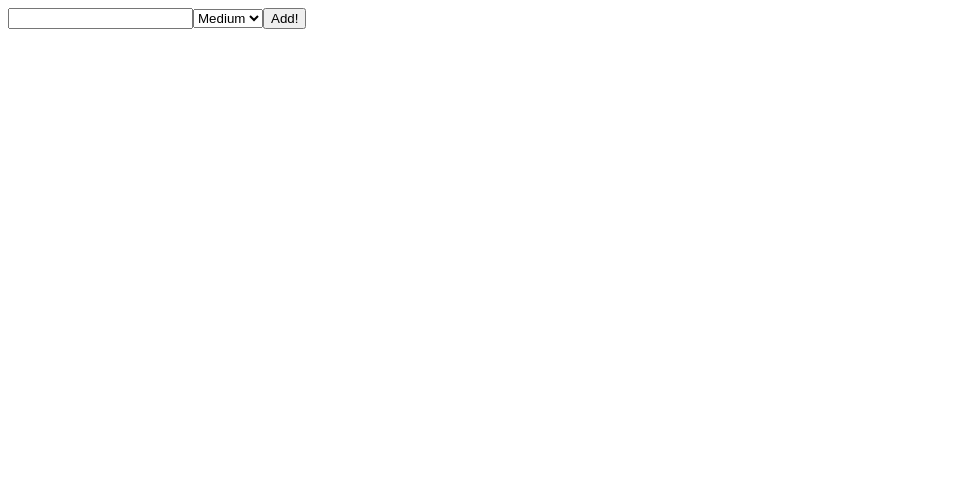
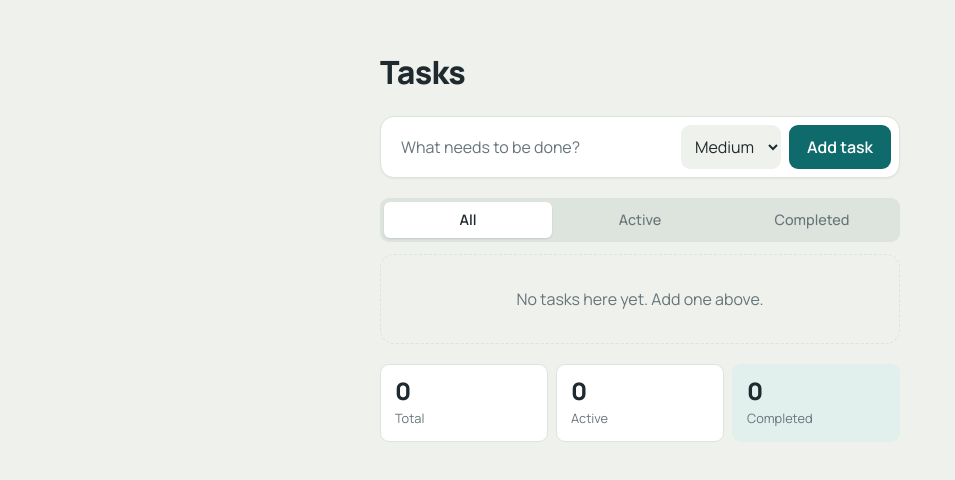
Before and after one commit to TulupaAnton/PracProps, a React (Vite) app: page / in a window 1280 px wide. Shown: the top 480 px of the page, without its empty margins (0-955 px from the left). Built offline with nearby package versions, Linux system fonts and the light colour scheme.

Commit message:
update and end TaskManager

```diff
--- a/src/TaskManager/TaskForm.jsx
+++ b/src/TaskManager/TaskForm.jsx
@@ -12,19 +12,31 @@ export function TaskForm({ onAdd }) {
     setPriority("Medium");
     setTitle("");
   }
+
   return (
-    <div>
+    <div className="form">
       <input
+        className="form__input"
         type="text"
         value={title}
+        placeholder="What needs to be done?"
+        aria-label="Task title"
         onChange={(e) => setTitle(e.target.value)}
+        onKeyDown={(e) => e.key === "Enter" && handleAdd()}
       />
-      <select value={priority} onChange={(e) => setPriority(e.target.value)}>
+      <select
+        className="form__select"
+        value={priority}
+        aria-label="Priority"
+        onChange={(e) => setPriority(e.target.value)}
+      >
         <option value="Low">Low</option>
         <option value="Medium">Medium</option>
         <option value="High">High</option>
       </select>
-      <button onClick={handleAdd}>Add!</button>
+      <button className="btn-primary" onClick={handleAdd}>
+        Add task
+      </button>
     </div>
   );
 }
--- a/src/TaskManager/TaskItem.jsx
+++ b/src/TaskManager/TaskItem.jsx
@@ -1,12 +1,26 @@
 export function TaskItem({ task, onDelete, onToggle }) {
+  const level = task.priority.toLowerCase();
+
   return (
-    <div>
-      <h3>{task.text}</h3>
-      <p>{task.priority}</p>
-      {/* <input type="checkbox" /> */}
-      {task.completed ? <p>Complited</p> : <p>Active</p>}
-      <button onClick={() => onDelete(task.id)}>Detele</button>
-      <button onClick={() => onToggle(task.id)}>Toggle</button>
-    </div>
+    <li className={`task task--${level}${task.completed ? " task--done" : ""}`}>
+      <input
+        className="task__check"
+        type="checkbox"
+        checked={task.completed}
+        onChange={() => onToggle(task.id)}
+        aria-label={`Mark "${task.text}" as ${task.completed ? "active" : "completed"}`}
+      />
+      <div className="task__body">
+        <h3 className="task__title">{task.text}</h3>
+        <p className="task__priority">{task.priority} priority</p>
+      </div>
+      <button
+        className="task__delete"
+        onClick={() => onDelete(task.id)}
+        aria-label={`Delete "${task.text}"`}
+      >
+        ×
+      </button>
+    </li>
   );
 }
--- a/src/TaskManager/TaskList.jsx
+++ b/src/TaskManager/TaskList.jsx
@@ -1,11 +1,15 @@
 import { TaskItem } from "./TaskItem";
 
 export function TaskList({ tasks, onDelete, onToggle }) {
+  if (tasks.length === 0) {
+    return <div className="list__empty">No tasks here yet. Add one above.</div>;
+  }
+
   return (
-    <div>
+    <ul className="list">
       {tasks.map((t) => (
         <TaskItem key={t.id} task={t} onDelete={onDelete} onToggle={onToggle} />
       ))}
-    </div>
+    </ul>
   );
 }
--- /dev/null
+++ b/src/TaskManager/TaskManager.css
@@ -0,0 +1,335 @@
+@import url("https://fonts.googleapis.com/css2?family=Manrope:wght@400;500;600;800&display=swap");
+
+:root {
+  --bg: #eef1ec;
+  --surface: #ffffff;
+  --ink: #1f2a2e;
+  --ink-soft: #66757a;
+  --line: #dde3dd;
+  --accent: #0f6b6b;
+  --accent-ink: #ffffff;
+  --accent-wash: #e1efed;
+  --high: #c0472f;
+  --medium: #a97712;
+  --low: #4a6b8c;
+  --radius: 14px;
+  --radius-sm: 9px;
+}
+
+@media (prefers-color-scheme: dark) {
+  :root {
+    --bg: #141b1d;
+    --surface: #1c2629;
+    --ink: #e8eeea;
+    --ink-soft: #92a3a7;
+    --line: #2c393d;
+    --accent: #4fb3ab;
+    --accent-ink: #0d1819;
+    --accent-wash: #20393a;
+    --high: #ee8a73;
+    --medium: #e0b45a;
+    --low: #8fb1d3;
+  }
+}
+
+* {
+  box-sizing: border-box;
+}
+
+body {
+  margin: 0;
+  background: var(--bg);
+  color: var(--ink);
+  font-family:
+    "Manrope",
+    system-ui,
+    -apple-system,
+    "Segoe UI",
+    sans-serif;
+  line-height: 1.5;
+}
+
+button,
+input,
+select {
+  font: inherit;
+  color: inherit;
+}
+
+:focus-visible {
+  outline: 2px solid var(--accent);
+  outline-offset: 2px;
+}
+
+/* ---------- Layout ---------- */
+.app {
+  max-width: 560px;
+  margin: 0 auto;
+  padding: 48px 20px 64px;
+}
+
+.app__title {
+  margin: 0 0 20px;
+  font-size: 2rem;
+  font-weight: 800;
+  letter-spacing: -0.02em;
+}
+
+/* ---------- Form ---------- */
+.form {
+  display: flex;
+  gap: 8px;
+  padding: 8px;
+  background: var(--surface);
+  border: 1px solid var(--line);
+  border-radius: var(--radius);
+  box-shadow: 0 1px 2px rgba(20, 40, 40, 0.05);
+}
+
+.form__input {
+  flex: 1;
+  min-width: 0;
+  padding: 10px 12px;
+  background: transparent;
+  border: 0;
+  border-radius: var(--radius-sm);
+}
+.form__input::placeholder {
+  color: var(--ink-soft);
+}
+.form__input:focus-visible {
+  outline-offset: -2px;
+}
+
+.form__select {
+  padding: 0 10px;
+  background: var(--bg);
+  border: 0;
+  border-radius: var(--radius-sm);
+  cursor: pointer;
+}
+
+.btn-primary {
+  padding: 10px 18px;
+  font-weight: 600;
+  background: var(--accent);
+  color: var(--accent-ink);
+  border: 0;
+  border-radius: var(--radius-sm);
+  cursor: pointer;
+  transition:
+    filter 0.15s,
+    transform 0.1s;
+}
+.btn-primary:hover {
+  filter: brightness(1.1);
+}
+.btn-primary:active {
+  transform: scale(0.97);
+}
+
+/* ---------- Filters ---------- */
+.filters {
+  display: flex;
+  gap: 4px;
+  margin: 20px 0 12px;
+  padding: 4px;
+  background: var(--line);
+  border-radius: var(--radius-sm);
+}
+
+.filters__btn {
+  flex: 1;
+  padding: 7px 0;
+  font-size: 0.9rem;
+  font-weight: 500;
+  color: var(--ink-soft);
+  background: transparent;
+  border: 0;
+  border-radius: 6px;
+  cursor: pointer;
+  transition:
+    background 0.15s,
+    color 0.15s;
+}
+.filters__btn:hover {
+  color: var(--ink);
+}
+.filters__btn--active {
+  background: var(--surface);
+  color: var(--ink);
+  font-weight: 600;
+  box-shadow: 0 1px 2px rgba(20, 40, 40, 0.12);
+}
+
+/* ---------- List ---------- */
+.list {
+  display: flex;
+  flex-direction: column;
+  gap: 8px;
+  margin: 0;
+  padding: 0;
+  list-style: none;
+}
+
+.list__empty {
+  padding: 32px 16px;
+  text-align: center;
+  color: var(--ink-soft);
+  border: 1.5px dashed var(--line);
+  border-radius: var(--radius);
+}
+
+/* ---------- Item ---------- */
+.task {
+  display: flex;
+  align-items: center;
+  gap: 14px;
+  padding: 14px 14px 14px 16px;
+  background: var(--surface);
+  border: 1px solid var(--line);
+  border-left: 4px solid var(--low);
+  border-radius: var(--radius);
+}
+.task--high {
+  border-left-color: var(--high);
+}
+.task--medium {
+  border-left-color: var(--medium);
+}
+.task--low {
+  border-left-color: var(--low);
+}
+
+.task__check {
+  flex: none;
+  appearance: none;
+  width: 22px;
+  height: 22px;
+  margin: 0;
+  border: 2px solid var(--ink-soft);
+  border-radius: 50%;
+  cursor: pointer;
+  display: grid;
+  place-content: center;
+  transition:
+    background 0.15s,
+    border-color 0.15s;
+}
+.task__check::after {
+  content: "";
+  width: 10px;
+  height: 6px;
+  border-left: 2px solid var(--accent-ink);
+  border-bottom: 2px solid var(--accent-ink);
+  transform: translateY(-1px) rotate(-45deg) scale(0);
+  transition: transform 0.15s;
+}
+.task__check:checked {
+  background: var(--accent);
+  border-color: var(--accent);
+}
+.task__check:checked::after {
+  transform: translateY(-1px) rotate(-45deg) scale(1);
+}
+
+.task__body {
+  flex: 1;
+  min-width: 0;
+}
+
+.task__title {
+  margin: 0;
+  font-size: 1rem;
+  font-weight: 600;
+  overflow-wrap: anywhere;
+}
+.task--done .task__title {
+  color: var(--ink-soft);
+  text-decoration: line-through;
+}
+
+.task__priority {
+  margin: 2px 0 0;
+  font-size: 0.8rem;
+  font-weight: 600;
+}
+.task--high .task__priority {
+  color: var(--high);
+}
+.task--medium .task__priority {
+  color: var(--medium);
+}
+.task--low .task__priority {
+  color: var(--low);
+}
+
+.task__delete {
+  flex: none;
+  width: 32px;
+  height: 32px;
+  font-size: 1.3rem;
+  line-height: 1;
+  color: var(--ink-soft);
+  background: transparent;
+  border: 0;
+  border-radius: var(--radius-sm);
+  cursor: pointer;
+  transition:
+    background 0.15s,
+    color 0.15s;
+}
+.task__delete:hover {
+  background: color-mix(in srgb, var(--high) 14%, transparent);
+  color: var(--high);
+}
+
+/* ---------- Stats ---------- */
+.stats {
+  display: flex;
+  gap: 8px;
+  margin-top: 20px;
+}
+
+.stats__item {
+  flex: 1;
+  padding: 12px 14px;
+  background: var(--surface);
+  border: 1px solid var(--line);
+  border-radius: var(--radius-sm);
+}
+.stats__item--accent {
+  background: var(--accent-wash);
+  border-color: transparent;
+}
+.stats__value {
+  display: block;
+  font-size: 1.5rem;
+  font-weight: 800;
+  line-height: 1.2;
+}
+.stats__label {
+  font-size: 0.8rem;
+  color: var(--ink-soft);
+}
+
+@media (max-width: 420px) {
+  .form {
+    flex-wrap: wrap;
+  }
+  .form__input {
+    flex-basis: 100%;
+  }
+  .form__select,
+  .btn-primary {
+    flex: 1;
+    padding-top: 10px;
+    padding-bottom: 10px;
+  }
+}
+
+@media (prefers-reduced-motion: reduce) {
+  * {
+    transition: none !important;
+  }
+}
--- a/src/TaskManager/TaskManager.jsx
+++ b/src/TaskManager/TaskManager.jsx
@@ -1,10 +1,25 @@
 import { useState } from "react";
 import { TaskForm } from "./TaskForm";
 import { TaskList } from "./TaskList";
+import { TaskStats } from "./TaskStats";
+import "./TaskManager.css";
 
 export function TaskManager() {
   const [tasks, setTasks] = useState([]);
+  const [filter, setFilter] = useState("all");
 
+  const filteredTasks = tasks.filter((t) => {
+    if (filter === "all") {
+      return true;
+    }
+    if (filter === "completed") {
+      return t.completed;
+    }
+    if (filter === "active") {
+      return !t.completed;
+    }
+    return false;
+  });
   function addTask(title, priority) {
     setTasks((prev) => [
       ...prev,
@@ -26,10 +41,33 @@ export function TaskManager() {
       }),
     );
   }
+  const filters = [
+    ["all", "All"],
+    ["active", "Active"],
+    ["completed", "Completed"],
+  ];
+
   return (
-    <div>
-      <TaskList tasks={tasks} onDelete={deleteTask} onToggle={toggleTask} />
+    <main className="app">
+      <h1 className="app__title">Tasks</h1>
       <TaskForm onAdd={addTask} />
-    </div>
+      <div className="filters">
+        {filters.map(([value, label]) => (
+          <button
+            key={value}
+            className={`filters__btn${filter === value ? " filters__btn--active" : ""}`}
+            onClick={() => setFilter(value)}
+          >
+            {label}
+          </button>
+        ))}
+      </div>
+      <TaskList
+        tasks={filteredTasks}
+        onDelete={deleteTask}
+        onToggle={toggleTask}
+      />
+      <TaskStats tasks={tasks} />
+    </main>
   );
 }
--- a/src/TaskManager/TaskStats.jsx
+++ b/src/TaskManager/TaskStats.jsx
@@ -0,0 +1,22 @@
+export function TaskStats({ tasks }) {
+  const total = tasks.length;
+  const completedTasks = tasks.filter((t) => t.completed).length;
+  const activeTasks = total - completedTasks;
+
+  return (
+    <div className="stats">
+      <div className="stats__item">
+        <span className="stats__value">{total}</span>
+        <span className="stats__label">Total</span>
+      </div>
+      <div className="stats__item">
+        <span className="stats__value">{activeTasks}</span>
+        <span className="stats__label">Active</span>
+      </div>
+      <div className="stats__item stats__item--accent">
+        <span className="stats__value">{completedTasks}</span>
+        <span className="stats__label">Completed</span>
+      </div>
+    </div>
+  );
+}
```
